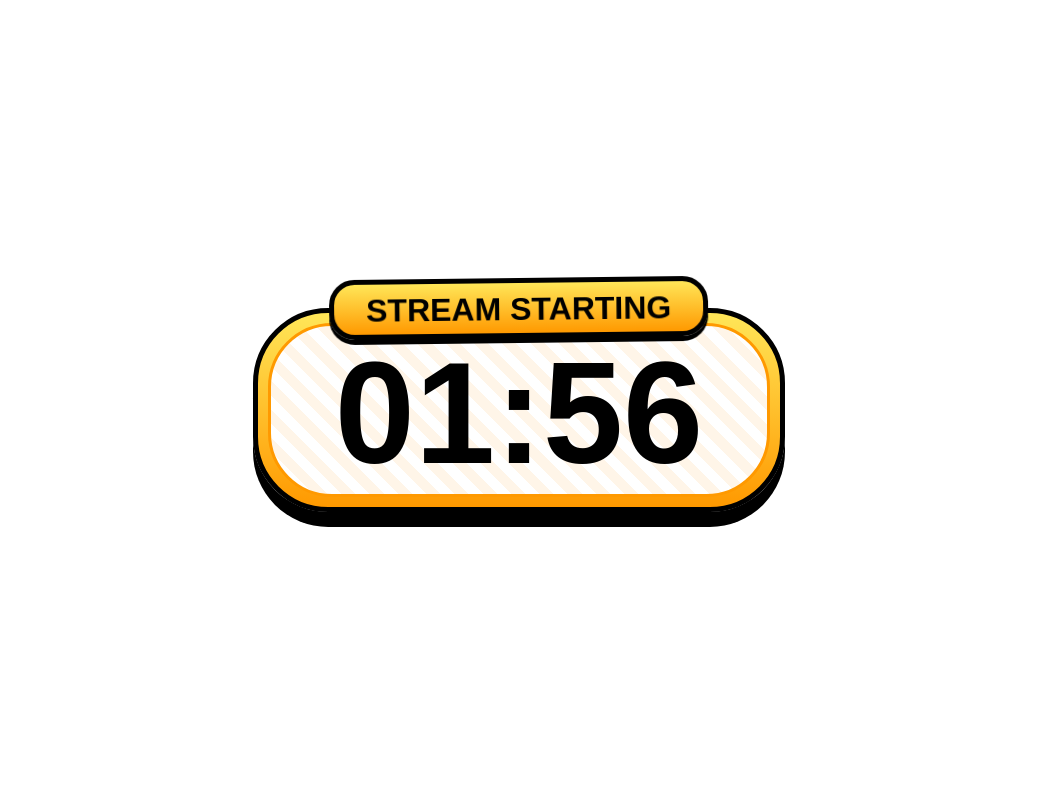
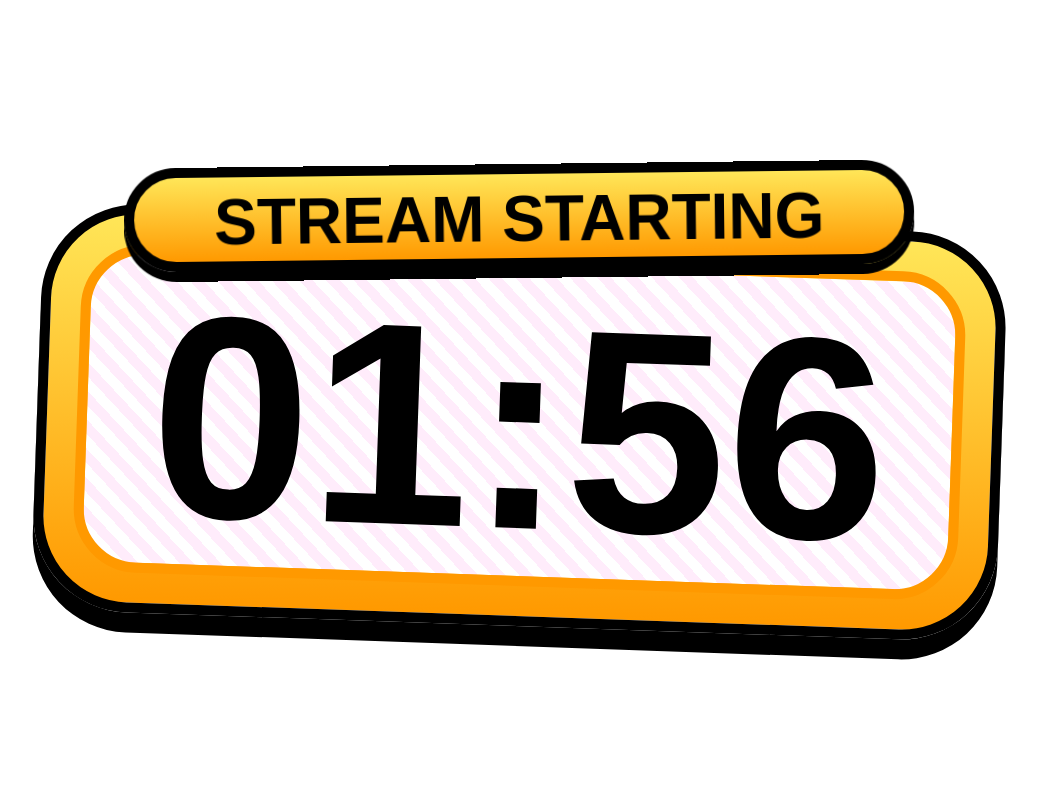
Before and after one commit to Clemark/StreamOverlay, a plain HTML site: page Personal/Countdown/index.html in a window 1280 px wide. Shown: the whole page, without its empty margins (121-1158 px from the left). Drawn offline with Linux system fonts and the light colour scheme; a web font is replaced by a local one.

Commit message:
Fixed Countdown Timer Appearance

```diff
--- a/Personal/Countdown/styles.css
+++ b/Personal/Countdown/styles.css
@@ -30,15 +30,15 @@
 
 .intro {
   background: linear-gradient(var(--main), var(--main2));
-  padding: 0.5rem 2rem 0.3rem;
-  border-radius: 1.6rem;
-  border: 5px solid black;
+  padding: 0.5rem 5rem 0.1rem;
+  border-radius: 5rem;
+  border: 10px solid black;
   animation: rotatingbubble 3s linear infinite;
-  font-size: 2rem;
+  font-size: 4rem;
 
   position: relative;
   z-index: 10;
-  box-shadow: 0 5px black;
+  box-shadow: 0 10px black;
 }
 
 @keyframes rotatingbubble {
@@ -57,11 +57,12 @@
 
 .timer-wrapper {
   background: linear-gradient(var(--main), var(--main2));
-  border-radius: 4.7rem;
-  border: 5px solid black;
-  padding: 10px;
-  margin-top: -20px;
-  box-shadow: 0 15px black;
+  border-radius: 6rem;
+  border: 10px solid black;
+  padding: 30px;
+  margin-top: -40px;
+  box-shadow: 0 20px black;
+  rotate: 2deg;
 }
 
 .timer {
@@ -72,15 +73,16 @@
     45deg,
     #ffffff,
     #ffffff 10px,
-    #fff5e8 10px,
-    #fff5e8 20px);
+    #ffecfb 10px,
+    #ffecfb 20px
+  );
   border-radius: 4rem;
-  border: 3px solid var(--main2);
+  border: 10px solid var(--main2);
   height: 1em;
   overflow: hidden;
 
-  font-size: 9rem;
-  padding: 1rem 4rem .5rem;
+  font-size: 18rem;
+  padding: 1rem 4rem 0.25rem;
 }
 
 @keyframes float {
@@ -90,7 +92,7 @@
 }
 
 .scroll-wrap {
-  padding: 0;s
+  padding: 0;
   display: block;
   height: 1em;
   overflow: hidden;
```
